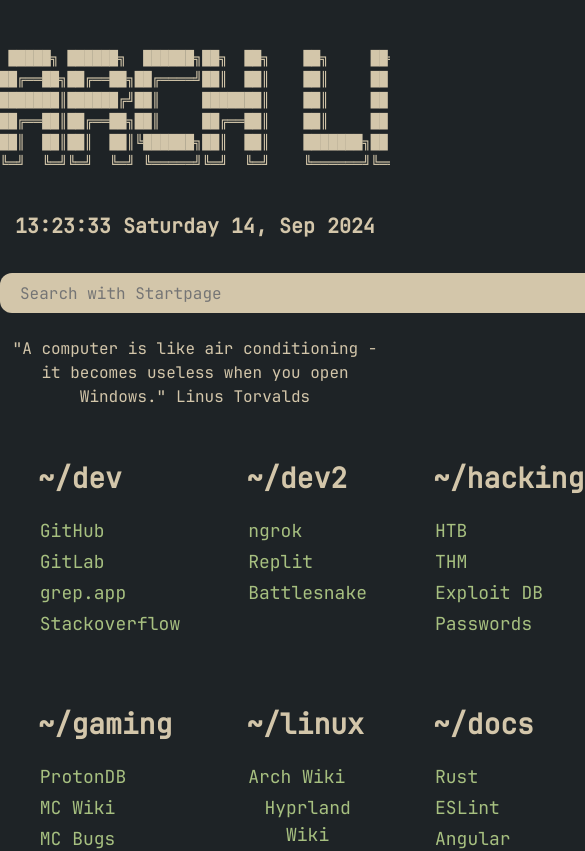
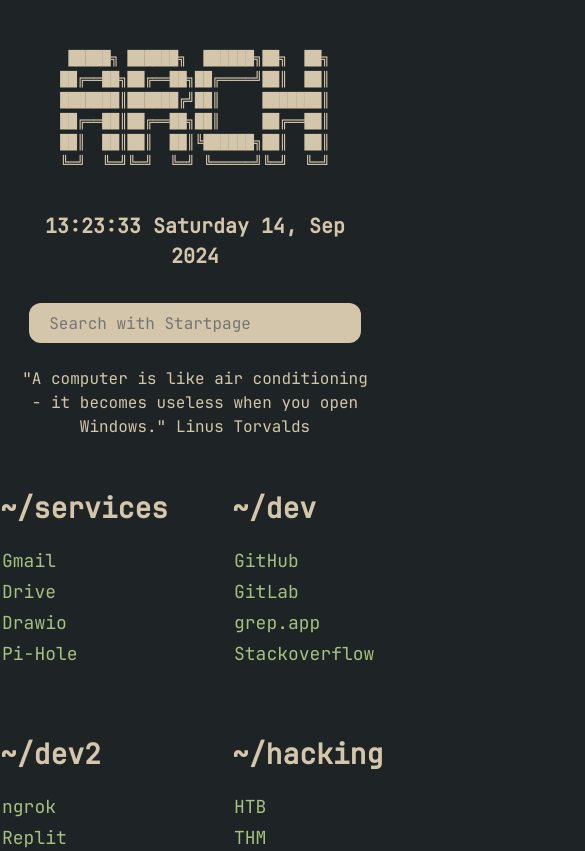
Before and after one commit to Bluewolf787/Startpage, an Angular app: page / in a window 390 px wide. Shown: the top 851 px of the page, 585 px wide, since content can reach past the window. Built offline with nearby package versions, Linux system fonts and the light colour scheme; a web font is replaced by a local one.

Commit message:
add responsive layout for mobile devices

```diff
--- a/src/app/common/bookmarks/bookmarks.component.scss
+++ b/src/app/common/bookmarks/bookmarks.component.scss
@@ -44,3 +44,25 @@
     }
   }
 }
+
+@media only screen and (min-width: 680px) and (max-width: 890px) {
+  .bookmark-list {
+    grid-template-columns: 1fr 1fr 1fr;
+  }
+}
+
+@media only screen and (min-width: 375px) and (max-width: 680px) {
+  .bookmark-list {
+    grid-template-columns: 1fr 1fr;
+  }
+}
+
+@media only screen and (max-width: 375px) {
+  .bookmark-list {
+    grid-template-columns: 1fr;
+  }
+
+  .bookmark-category {
+    align-items: center;
+  }
+}
--- a/src/app/pages/startpage/startpage.component.html
+++ b/src/app/pages/startpage/startpage.component.html
@@ -1,5 +1,5 @@
 <div class="text-center mt-5">
-  <pre>
+  <pre id="header-desktop">
  █████╗ ██████╗  ██████╗██╗  ██╗    ██╗     ██╗███╗   ██╗██╗   ██╗██╗  ██╗
 ██╔══██╗██╔══██╗██╔════╝██║  ██║    ██║     ██║████╗  ██║██║   ██║╚██╗██╔╝
 ███████║██████╔╝██║     ███████║    ██║     ██║██╔██╗ ██║██║   ██║ ╚███╔╝
@@ -7,8 +7,16 @@
 ██║  ██║██║  ██║╚██████╗██║  ██║    ███████╗██║██║ ╚████║╚██████╔╝██╔╝ ██╗
 ╚═╝  ╚═╝╚═╝  ╚═╝ ╚═════╝╚═╝  ╚═╝    ╚══════╝╚═╝╚═╝  ╚═══╝ ╚═════╝ ╚═╝  ╚═╝
   </pre>
+  <pre id="header-mobile">
+ █████╗ ██████╗  ██████╗██╗  ██╗
+██╔══██╗██╔══██╗██╔════╝██║  ██║
+███████║██████╔╝██║     ███████║
+██╔══██║██╔══██╗██║     ██╔══██║
+██║  ██║██║  ██║╚██████╗██║  ██║
+╚═╝  ╚═╝╚═╝  ╚═╝ ╚═════╝╚═╝  ╚═╝
+  </pre>
 
-  <div class="time">
+  <div id="time">
     <div class="mb-4 fw-bolder fs-5">
       {{ showTime() }}
     </div>
@@ -30,7 +38,7 @@
     </form>
   </div>
 
-  <div>
+  <div id="cite">
     {{ cite }}
   </div>
 
--- a/src/app/pages/startpage/startpage.component.scss
+++ b/src/app/pages/startpage/startpage.component.scss
@@ -1,3 +1,15 @@
+#header-desktop {
+  display: block;
+}
+
+#header-mobile {
+  display: none;
+}
+
+#time {
+  margin: 0 1rem 0 1rem;
+}
+
 #search {
   margin: 0.5rem 0 1.5rem;
   height: 2.5rem;
@@ -17,3 +29,23 @@
     -webkit-appearance: none;
   }
 }
+
+#cite {
+  margin: 0 1rem 0 1rem;
+}
+
+@media only screen and (max-width: 940px) {
+  #search {
+    width: 85%;
+  }
+}
+
+@media only screen and (max-width: 630px) {
+  #header-desktop {
+    display: none;
+  }
+
+  #header-mobile {
+    display: block;
+  }
+}
```
